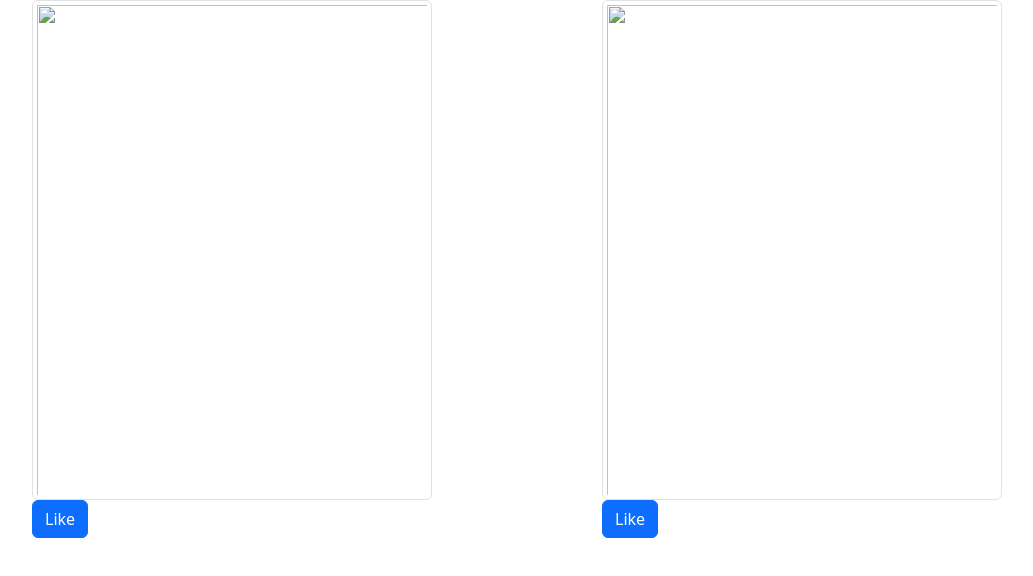
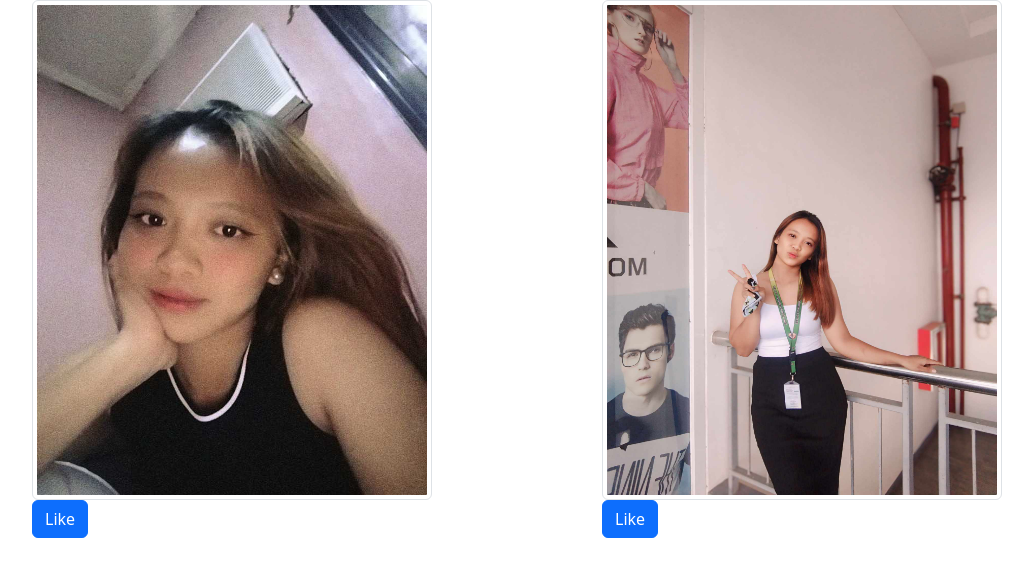
Before and after one commit to Jellayy28/jellayy28.github.io, a plain HTML site: page index.html in a window 1280 px wide. Shown: the whole page, without its empty margins (50-1083 px from the left). Drawn offline with nearby package versions, Linux system fonts and the light colour scheme.

Commit message:
Update index.html

```diff
--- a/index.html
+++ b/index.html
@@ -8,11 +8,11 @@
   <div class="container">
     <div class="row">
       <div class="col-6">
-        <img src="Jelly1.jpg" class="img-thumbnail" style="width:400px;height:500px;"/> <br>
+        <img src="Jelly1.png" class="img-thumbnail" style="width:400px;height:500px;"/> <br>
         <button class="btn btn-primary" type=button> Like </button>
       </div>
       <div class="col-6">
-        <img src="Jelly2.png" class="img-thumbnail" style="width:400px;height:500px;"/> <br>
+        <img src="Jelly2.jpg" class="img-thumbnail" style="width:400px;height:500px;"/> <br>
         <button class="btn btn-primary" type=button> Like </button>
       </div>
   </div>
```
